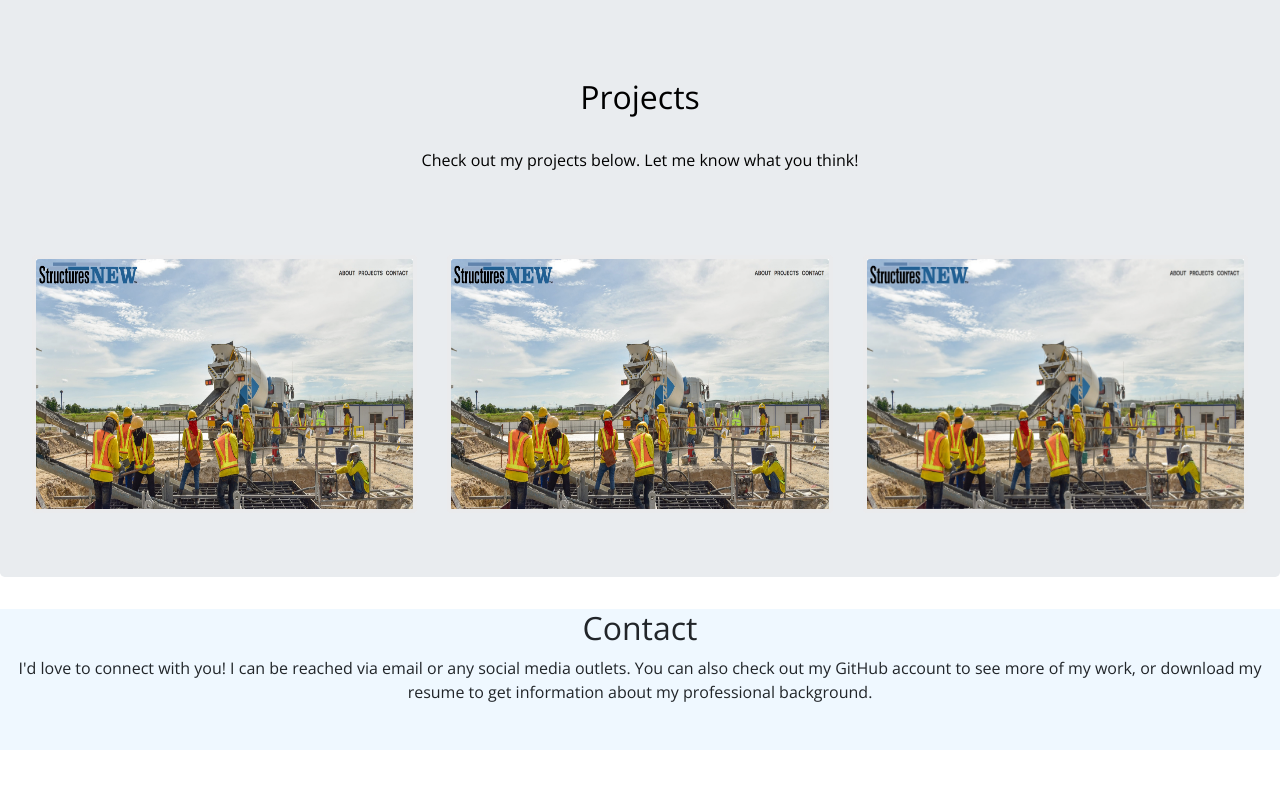
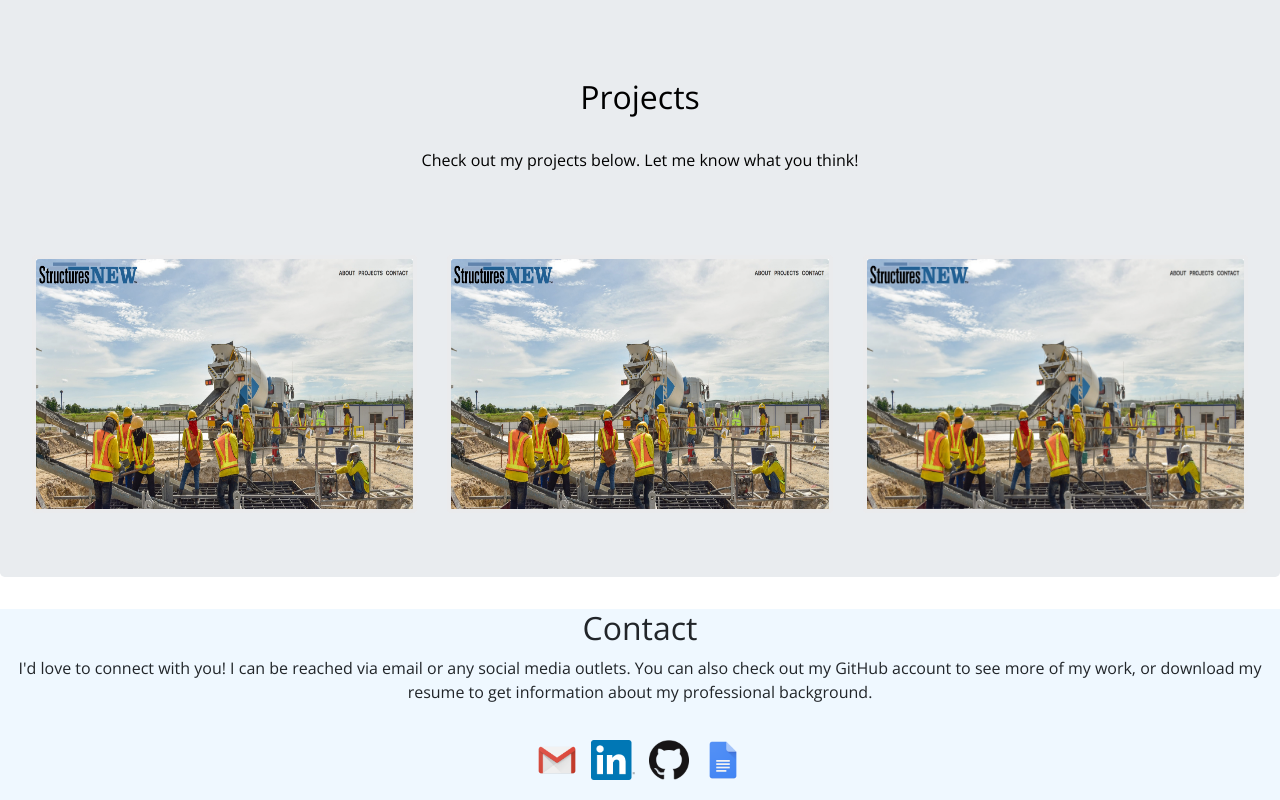
Before and after one commit to nickphelps/portfolioWebsite, a website: page public/index.html in a window 1280 px wide. Shown: the part 1343-2143 px from the top of the page. Drawn offline with nearby package versions, Linux system fonts and the light colour scheme.

Commit message:
rough draft contact section

```diff
--- a/public/index.html
+++ b/public/index.html
@@ -109,10 +109,14 @@
 			<h2>Contact</h2>
 			<p>I'd love to connect with you! I can be reached via email or any social media outlets. You can also check out my GitHub account to see more of my work, or download my resume to get information about my professional background.</p>
 			<div class="contact-buttons">
-				<a href="mailto:nick90052@gmail.com"><img src="img/social_blue/email.svg" class="tooltip" title="Email"></a>
+				<!-- <a href="mailto:nick90052@gmail.com"><img src="img/social_blue/email.svg" class="tooltip" title="Email"></a>
 				<a href="http://www.linkedin.com/in/juliemdyer" target="_blank"><img src="img/social_blue/linkedin.svg" class="tooltip" title="Linkedin"></a>
 				<a href="https://github.com/juliemdyer" target="_blank"><img src="img/social_blue/github.svg" class="tooltip" title="GitHub"></a>
-				<a href="Julie_Dyer_Resume_2017.pdf" target="_blank"><img src="img/social_blue/document.svg" class="tooltip" title="Resume"></a>
+                <a href="Julie_Dyer_Resume_2017.pdf" target="_blank"><img src="img/social_blue/document.svg" class="tooltip" title="Resume"></a> -->
+                <a href="mailto:nick90052@gmail.com"><img style="padding: 5px;" width="" src="images/gmail.png"></a>
+                <a href="https://www.linkedin.com/in/nick-phelps-1b1bba109/"><img style="padding: 5px;" width="" src="images/linkedin.png"</a>
+                <a href="https://github.com/nickphelps"><img style="padding: 5px;" width="" src="images/GitHub.png"</a>
+                <a href="images/Nick_Phelps_Resume.pdf"><img style="padding: 5px;" width="" src="images/resume.png"</a>
 			</div>
 		</div>
 	</div>
--- a/public/style.css
+++ b/public/style.css
@@ -176,7 +176,7 @@ body {
 }
 .contact img {
 	display: inline-block;
-	height: 60px;
+	height: 50px;
 	padding: 5px;
 }
 .contact-buttons {
```
Also changed, not shown: public/images/GitHub.png (added), public/images/gmail.png (added), public/images/linkedin.png (added), public/images/resume.png (added), 1 other file.
